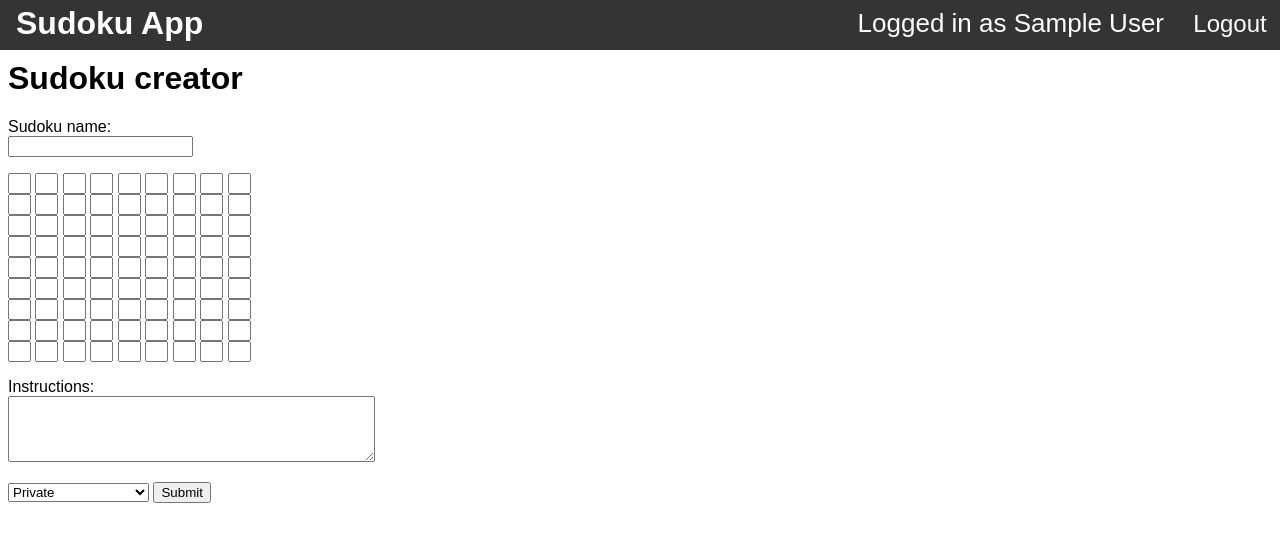
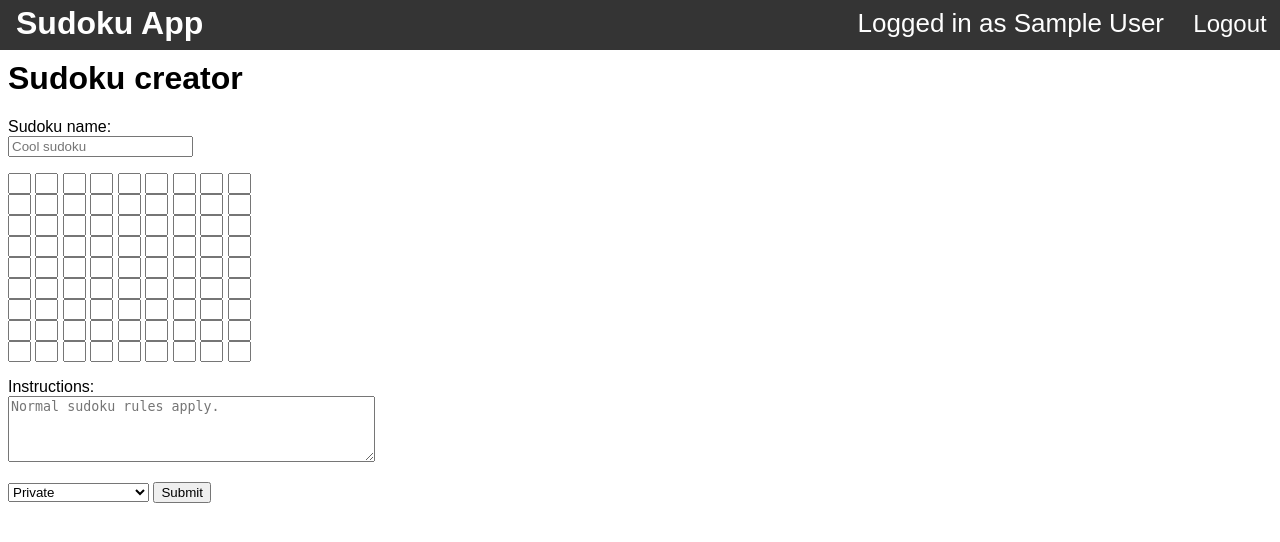
Before and after one commit to Valokoodari/sudoku-app, a Flask app: page /new in a window 1280 px wide. Shown: the top 542 px of the page. Run offline with Flask 2, Linux system fonts and the light colour scheme; the visitor is signed in with stand-in values (Sample User, id 1).

Commit message:
Added placeholders to sudoku creator.

```diff
--- a/application/templates/create.html
+++ b/application/templates/create.html
@@ -5,7 +5,7 @@
         <h1>Sudoku creator</h1>
         <form action="/new" method="POST">
             <p>Sudoku name:<br>
-            <input type="text" minlength="3" maxlength="48" name="name"></p>
+            <input type="text" minlength="3" maxlength="48" name="name" placeholder="Cool sudoku"></p>
             {% for row in range(0, 9) %}
                 {% for col in range(0, 9) %}
                     <input type="text" maxlength="1" name="cell{{ row }}{{ col }}" style="width: 15px" onkeypress="return event.charCode >= 49 && event.charCode <= 57">
@@ -13,7 +13,7 @@
                 <br>
             {% endfor %}
             <p>Instructions:<br>
-            <textarea name="instructions" rows="4" cols="43"></textarea></p>
+            <textarea name="instructions" rows="4" cols="43" placeholder="Normal sudoku rules apply."></textarea></p>
             <select name="display">
                 <option value="private">Private</option>
                 <option value="link">Anyone with the link</option>
```
